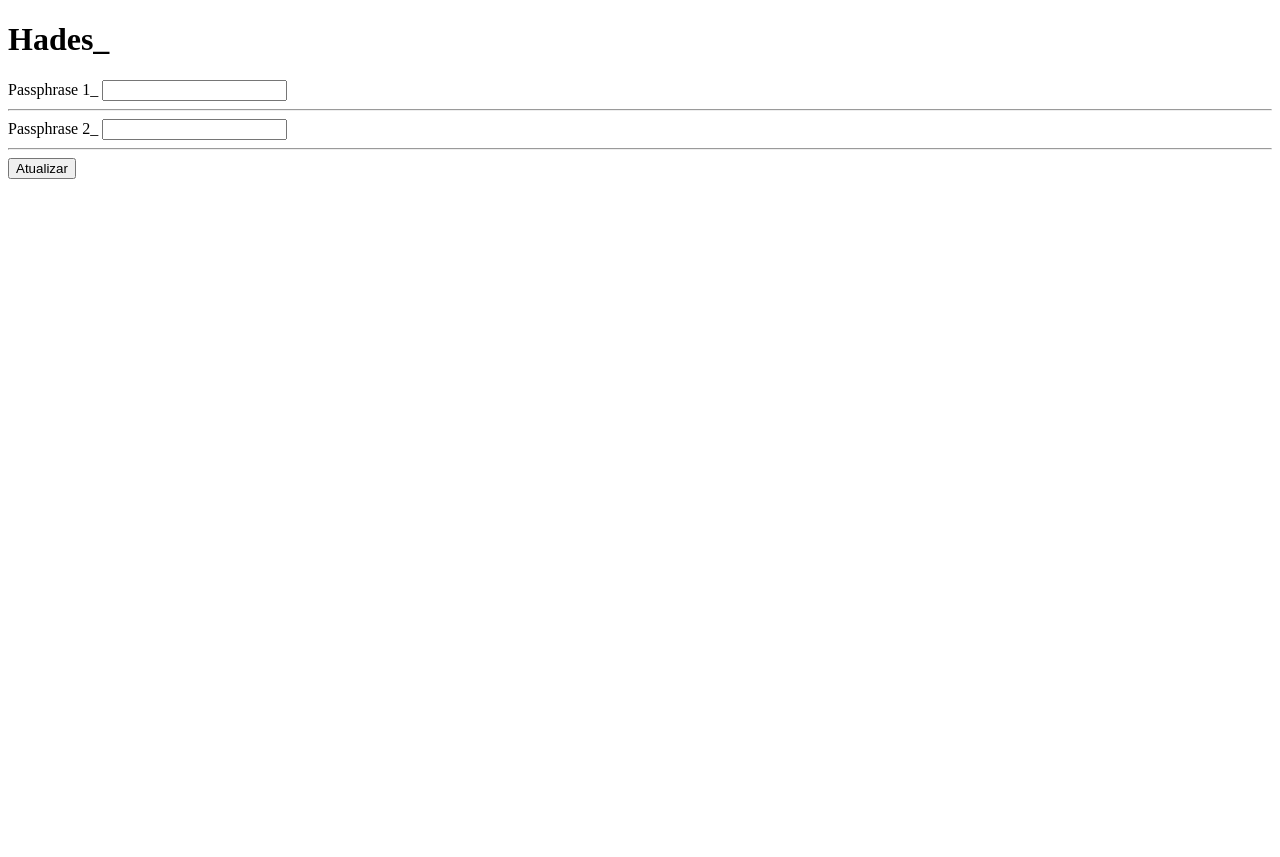
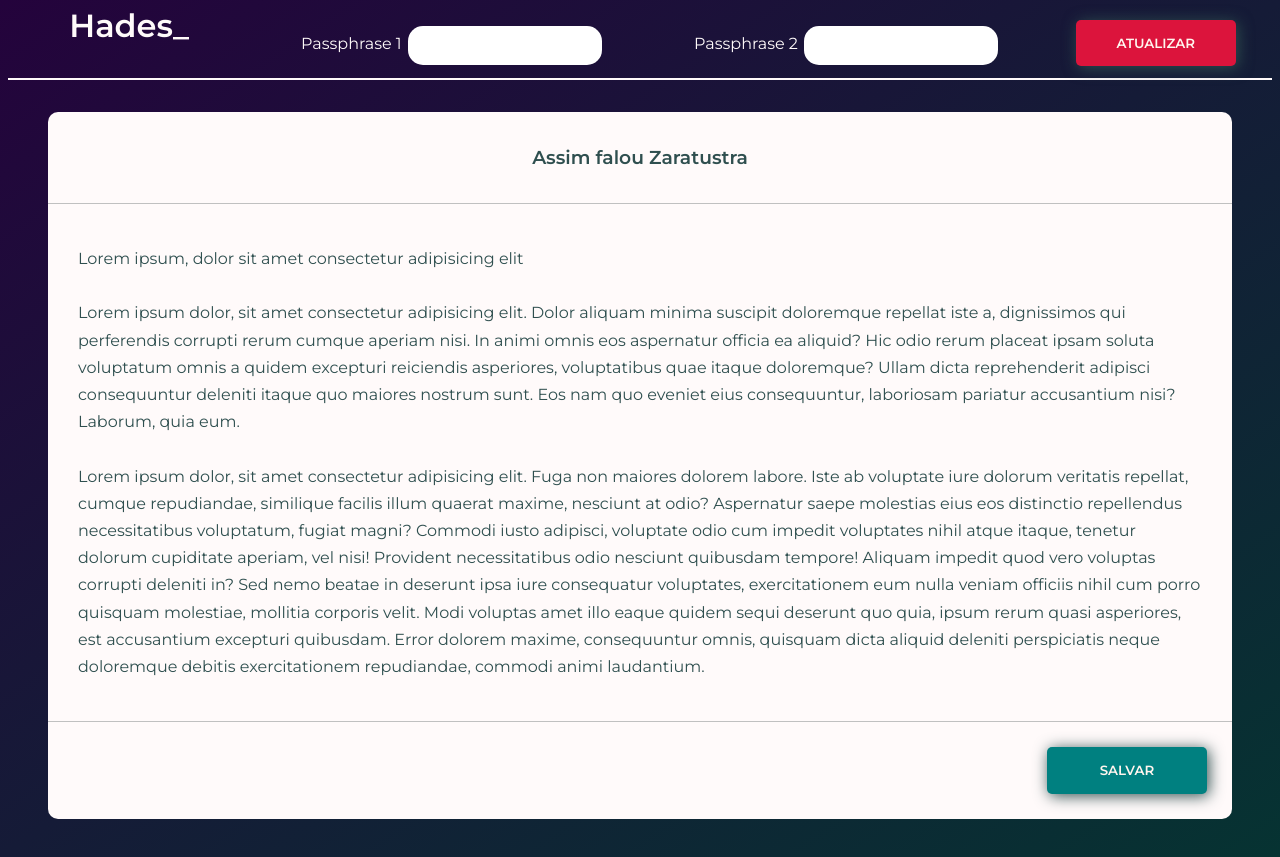
Before and after one commit to Scemist/Hades, a PHP site: page / in a window 1280 px wide. Before the commit the page ends 179 px from the top, so only its background shows below. Run offline with PHP 8.4, Linux system fonts and the light colour scheme.

Commit message:
Criação do design e CSS da página

```diff
--- /dev/null
+++ b/header.css
@@ -0,0 +1,59 @@
+label {
+    padding-left: 0.6rem;
+    padding-right: 0.4rem;
+}
+
+#hades {
+    padding: 0px 30px;
+    margin: 4px 0px;
+}
+
+.chaves {
+    margin-left: auto;
+}
+
+.caixa {
+    margin-top: 0.3rem;
+    padding: 6px 17px;
+    border-radius: 15px;
+    border-style: none;
+    color: rgb(28, 26, 2);
+    font-weight: 600;
+    font-size: 16px;
+    letter-spacing: 1px;
+    width: 10rem;
+    margin-left: auto;
+}
+
+.caixa:focus {
+    outline: none;
+}
+
+#requisicao {
+    padding: 0.6rem 1.2rem;
+    border-radius: 5px;
+    border-style: none;
+    color: seashell;
+    cursor: pointer;
+    font-weight: 600;
+    box-shadow: 2px 2px 15px darkslategrey;
+    background-color: crimson;
+    margin: 12px 5px;
+    width: 10rem;
+    align-self: center;
+}
+
+header {
+    display: flex;
+    flex-wrap: wrap;
+    border-bottom: 2px solid snow;
+    margin-bottom: 2rem;
+    justify-content: space-around;
+}
+
+.input-grupo {
+    margin: 6px 10px;
+    display: flex;
+    align-items: center;
+    justify-content: space-between;
+}
--- a/index.php
+++ b/index.php
@@ -5,29 +5,50 @@
         <meta charset="UTF-8">
         <meta http-equiv="X-UA-Compatible" content="IE=edge">
         <meta name="viewport" content="width=device-width, initial-scale=1.0">
+        <link rel="stylesheet" href="root.css">
+        <link rel="stylesheet" href="header.css">
+        <link rel="stylesheet" href="main.css">
 
         <title>HADES</title>
     </head>
 
     <body>
-        <main>
-            <h1>Hades_</h1>
+        <header>
+            <h1 id="hades">Hades_</h1>
 
-            <div>
-                <label>Passphrase 1_</label>
-                <input type="password">
-                <hr>
-
-                <label>Passphrase 2_</label>
-                <input type="password" name="passphrase2">
-                <hr>
-
-                <input id="requisicao" type="submit" value="Atualizar">
+            <div class="input-grupo">
+                <label>Passphrase 1</label>
+                <input class="caixa" type="password">
             </div>
 
-            <div id="conteudo"></div>
+            <div class="input-grupo">
+                <label>Passphrase 2</label>
+                <input class="caixa" type="password" name="passphrase2">
+            </div>
+
+            <input id="requisicao" type="submit" value="ATUALIZAR">
+
+        </header>
+
+        <main>
+            <div class="card card-head">
+                <h3 id="dark">Assim falou Zaratustra</h3>
+            </div>
+            <div  class="card">
+                <p contenteditable="true">
+                Lorem ipsum, dolor sit amet consectetur adipisicing elit <br><br>
+
+                Lorem ipsum dolor, sit amet consectetur adipisicing elit. Dolor aliquam minima suscipit doloremque repellat iste a, dignissimos qui perferendis corrupti rerum cumque aperiam nisi. In animi omnis eos aspernatur officia ea aliquid? Hic odio rerum placeat ipsam soluta voluptatum omnis a quidem excepturi reiciendis asperiores, voluptatibus quae itaque doloremque? Ullam dicta reprehenderit adipisci consequuntur deleniti itaque quo maiores nostrum sunt. Eos nam quo eveniet eius consequuntur, laboriosam pariatur accusantium nisi? Laborum, quia eum. <br><br>
+
+                Lorem ipsum dolor, sit amet consectetur adipisicing elit. Fuga non maiores dolorem labore. Iste ab voluptate iure dolorum veritatis repellat, cumque repudiandae, similique facilis illum quaerat maxime, nesciunt at odio? Aspernatur saepe molestias eius eos distinctio repellendus necessitatibus voluptatum, fugiat magni? Commodi iusto adipisci, voluptate odio cum impedit voluptates nihil atque itaque, tenetur dolorum cupiditate aperiam, vel nisi! Provident necessitatibus odio nesciunt quibusdam tempore! Aliquam impedit quod vero voluptas corrupti deleniti in? Sed nemo beatae in deserunt ipsa iure consequatur voluptates, exercitationem eum nulla veniam officiis nihil cum porro quisquam molestiae, mollitia corporis velit. Modi voluptas amet illo eaque quidem sequi deserunt quo quia, ipsum rerum quasi asperiores, est accusantium excepturi quibusdam. Error dolorem maxime, consequuntur omnis, quisquam dicta aliquid deleniti perspiciatis neque doloremque debitis exercitationem repudiandae, commodi animi laudantium.
+</p>
+            </div>
+            <div class="card card-foot">
+                <input id="salvar" type="submit" value="SALVAR">
+            </div>
         </main>
 
-        <script src="funcoes/slip.js"></script>
+            <script src="funcoes/slip.js"></script>
+            <script src="app.js"></script>
     </body>
 </html>
--- /dev/null
+++ b/main.css
@@ -0,0 +1,58 @@
+@media (max-width: 720px) {
+
+    .card {
+        background-color: snow;
+        margin: 0 1.5vh;
+        padding: 25px 30px;
+    }
+}
+
+@media (min-width: 720px) {
+
+    .card {
+        background-color: snow;
+        margin: 0 40px;
+        padding: 25px 30px;
+    }
+}
+
+p {
+    color: darkslategrey;
+    font-family: 'Montserrat', sans-serif;
+}
+
+.card:focus, p:focus {
+    outline: none;
+}
+
+.card-head {
+    padding: 13px;
+    text-align: center;
+    border-top-left-radius: 10px;
+    border-top-right-radius: 10px;
+    border-bottom: 1px solid silver;
+}
+
+.card-foot {
+    border-bottom-left-radius: 10px;
+    border-bottom-right-radius: 10px;
+    border-top: 1px solid silver;
+    display: flex;
+    padding: 20px;
+    justify-content: flex-end;
+    margin-bottom: 30px;
+}
+
+#salvar {
+    background-color: teal;
+    padding: 0.6rem 1.2rem;
+    border-radius: 5px;
+    border-style: none;
+    color: seashell;
+    cursor: pointer;
+    font-weight: 600;
+    box-shadow: 2px 2px 15px darkslategrey;
+    margin: 5px;
+    width: 10rem;
+    align-self: center;
+}
--- /dev/null
+++ b/root.css
@@ -0,0 +1,47 @@
+@import url('https://fonts.googleapis.com/css2?family=Montserrat:wght@200;400;600&display=swap');
+
+html {
+    min-height: 100vh;
+}
+
+body {
+    background-image: linear-gradient(to right bottom, rgb(36, 3, 60), rgb(6, 51, 50));
+    display: flex;
+    flex-direction: column;
+}
+
+.flex {
+    display: flex;
+}
+
+.column {
+    flex-direction: column;
+}
+
+/* Fonte */
+
+#dark {
+    color: darkslategrey;
+}
+
+@media (max-width: 720px) {
+
+    h1, h2, h3, h4, h5, h6, p, label, input {
+        color: snow;
+        font-family: 'Montserrat', sans-serif;
+    }
+
+    p {
+        font-size: 4vw;
+    }
+
+}
+
+@media (min-width: 720px) {
+
+    h1, h2, h3, h4, h5, h6, p, label, input {
+        color: snow;
+        font-family: 'Montserrat', sans-serif;
+        line-height: 1.7rem;
+    }
+}
```
